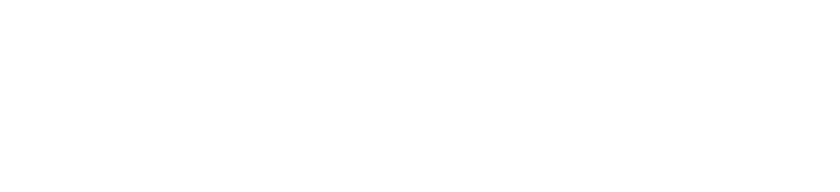
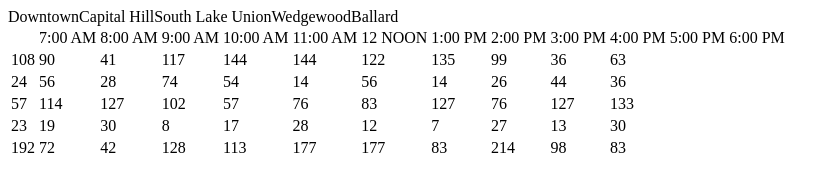
Before and after one commit to palindromed/donut_shop, a plain HTML site: page index.html in a window 1280 px wide. Shown: the whole page, without its empty margins (0-840 px from the left). Drawn offline with Linux system fonts and the light colour scheme.

Commit message:
first pass at rendering

```diff
--- a/index.html
+++ b/index.html
@@ -5,7 +5,37 @@
     <title></title>
   </head>
   <body>
-  <main id = "content"></main>
+  <main></main>
+  <table>
+    <tr id="time">
+
+      <td></td>
+      <td>7:00 AM</td>
+      <td>8:00 AM</td>
+      <td>9:00 AM</td>
+      <td>10:00 AM</td>
+      <td>11:00 AM</td>
+      <td>12 NOON</td>
+      <td>1:00 PM</td>
+      <td>2:00 PM</td>
+      <td>3:00 PM</td>
+      <td>4:00 PM</td>
+      <td>5:00 PM</td>
+      <td>6:00 PM</td>
+    </tr>
+    <tr id = "Downtown">Downtown</tr>
+
+    <tr id= "Capital Hill">Capital Hill</tr>
+
+    <tr id="South Lake Union">South Lake Union</tr>
+
+    <tr id="Wedgewood">Wedgewood</tr>
+
+    <tr id="Ballard">Ballard</tr>
+
+  </table>
+
+
 
   <script>
 
@@ -18,6 +48,7 @@
       this.totalDonuts = 0;
 
       this.processing()
+      this.render();
     };
 
     DonutShop.prototype.processing = function(){
@@ -35,39 +66,23 @@
       return customer * this.avg;
     };
 
+
+      DonutShop.prototype.render = function() {
+        var el = document.getElementById(this.name);
+      for (var i = 0; i < this.hours.length; i++) {
+        var elTd = document.createElement('td');
+        elTd.textContent = this.hours[i];
+        el.appendChild(elTd);
+    }
+
+  };
+
     var downtown = new DonutShop('Downtown', 8, 43, 4.5);
     var capitalHill = new DonutShop('Capital Hill', 4, 37, 2.0);
     var southLakeUnion = new DonutShop('South Lake Union', 9, 23, 6.33);
     var wedgewood = new DonutShop('Wedgewood', 2, 28, 1.25);
     var ballard = new DonutShop('Ballard', 8, 58, 3.75);
 
-DonutShop.prototype.render = function() {
-  var el = document.createElement('table')
-  el.innerHTML= '<tr><th>' + this.name +'</th>'+ '<td>'+ this.hourly[0]+'</td>'
-
-}
-
-/*User.prototype.render = function() {
-    var el = document.createElement('span');
-    el.innerHTML = this.name;
-    return el;
-
-
-  Comment.prototype.render = function(text, author) {
-    var el = document.createElement('p');
-    el.innerText = this.text;
-    el.appendChild(this.author.render());
-    return el;
-  };
-
-
-  Post.prototype.render = function() {
-    var el = document.createElement('article');
-    el.innerHTML = '<h1>Blog Post</h1>';
-
-    console.log(totalDonuts)*/
-
-
 
 
   </script>
```
Also changed, not shown: donuts.js (+23 -16 lines).
